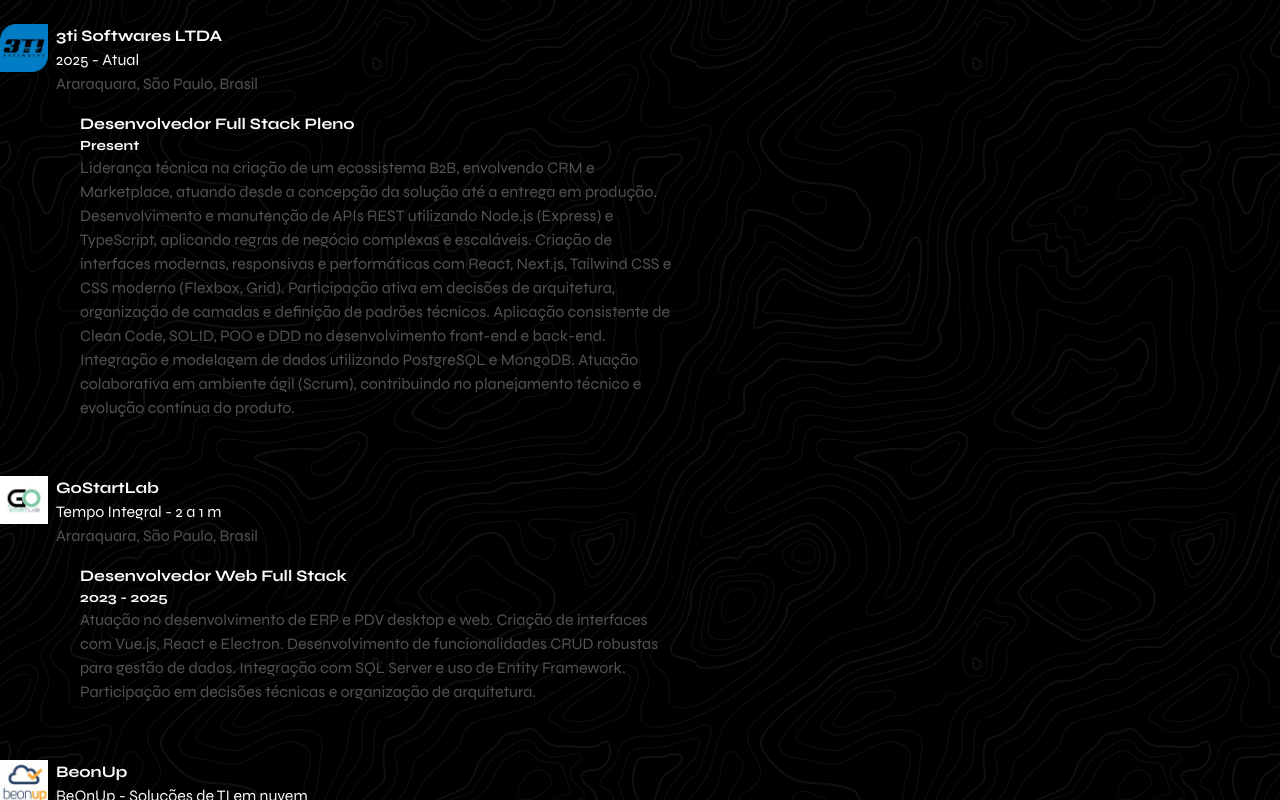
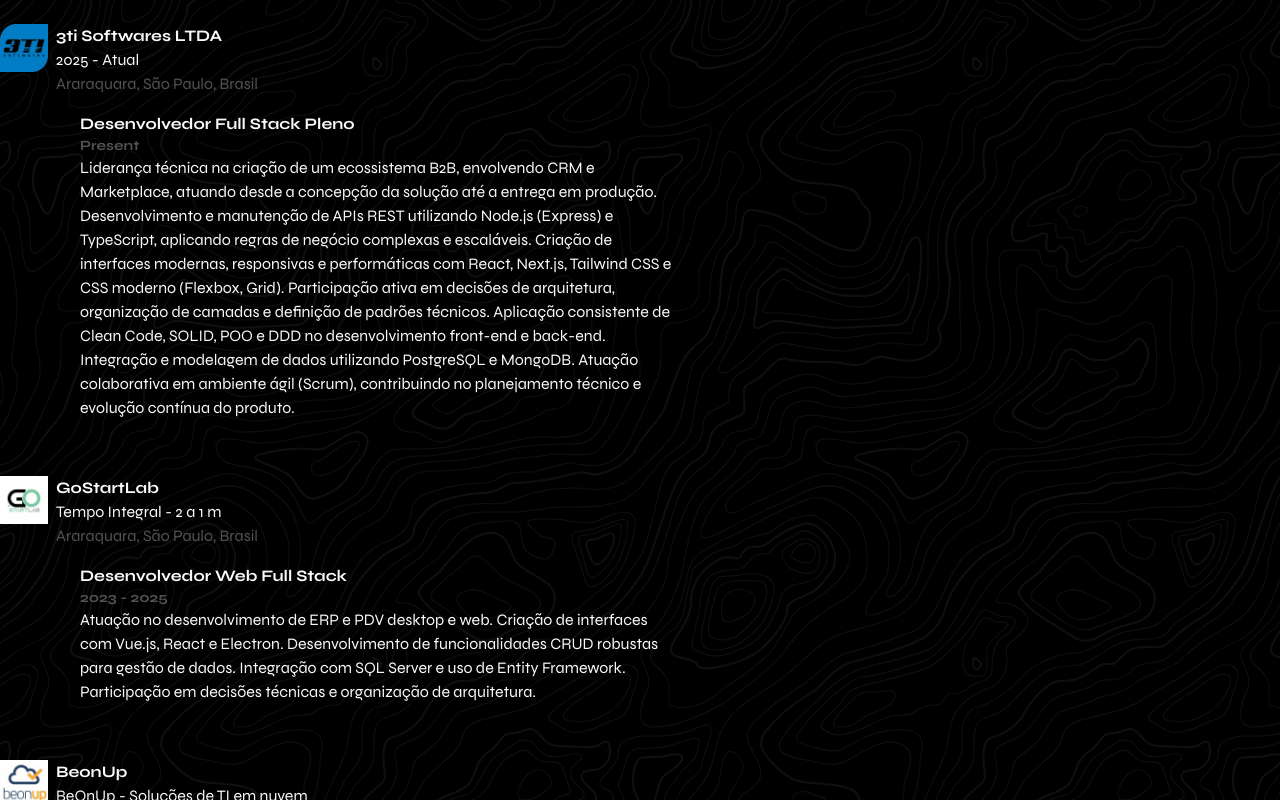
Before and after one commit to kevynlopes/kevyn.dev, a Next.js app: page / in a window 1280 px wide. Shown: the part 1540-2340 px from the top of the page. Built offline with nearby package versions, Linux system fonts and the light colour scheme.

Commit message:
fix text

```diff
--- a/src/components/WorkCard.tsx
+++ b/src/components/WorkCard.tsx
@@ -35,9 +35,9 @@
               className="flex flex-col relative ml-6 mb-4 max-sm:-ml-12"
             >
               <div>{job.title}</div>
-              <div className="text-sm text-secondary">{job.date}</div>
+              <div className="text-sm text-neutral-600">{job.date}</div>
 
-              <div className="text-neutral-600 font-light w-150 max-sm:w-90 ">
+              <div className="text-secondary font-light w-150 max-sm:w-90 ">
                 {job.description}
               </div>
             </div>
```
